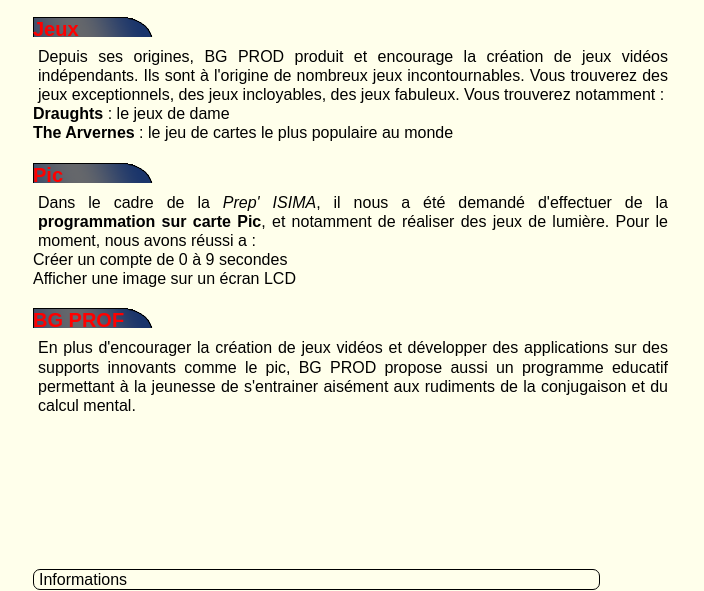
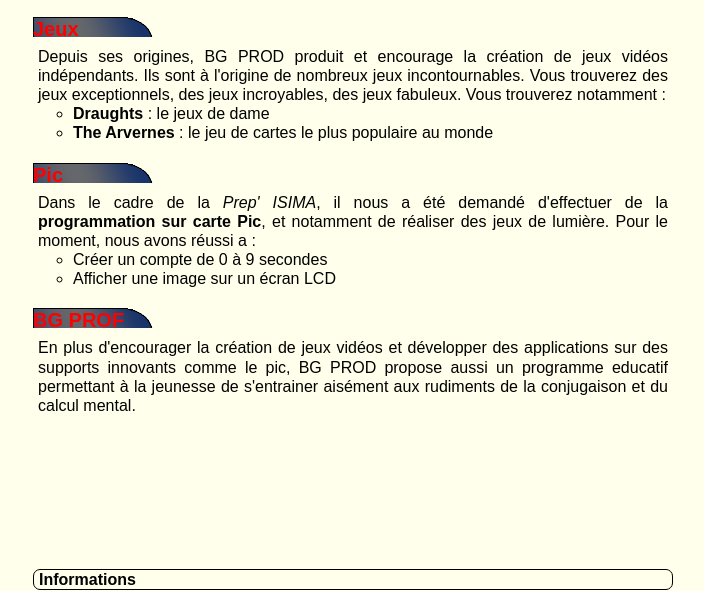
Before and after one commit to BG-Prod/Website, a plain HTML site: page index.html in a window 1280 px wide. Shown: the part 209-800 px from the top of the page, without its empty margins (287-991 px from the left). Drawn offline with Linux system fonts and the light colour scheme; files whose address does not match are found by name.

Commit message:
Footer finished, implemented list
Review list
Enhance sections, p and titles

```diff
--- a/index.html
+++ b/index.html
@@ -41,7 +41,7 @@
 
     <article>
       <h1> Jeux </h1>
-	<p> Depuis ses origines, BG PROD produit et encourage la création de jeux vidéos indépendants. Ils sont à l'origine de nombreux jeux incontournables. Vous trouverez des jeux exceptionnels, des jeux incloyables, des jeux fabuleux. Vous trouverez notamment :</p>
+	<p> Depuis ses origines, BG PROD produit et encourage la création de jeux vidéos indépendants. Ils sont à l'origine de nombreux jeux incontournables. Vous trouverez des jeux exceptionnels, des jeux incroyables, des jeux fabuleux. Vous trouverez notamment :</p>
 	  <ul>
 	    <li> <strong>Draughts</strong> : le jeux de dame </li>
 	    <li> <strong>The Arvernes</strong> : le jeu de cartes le plus populaire au monde </li>
@@ -64,15 +64,12 @@
 	<p> En plus d'encourager la création de jeux vidéos et développer des applications sur des supports innovants comme le pic, BG PROD propose aussi un programme educatif permettant à la jeunesse de s'entrainer aisément aux rudiments de la conjugaison et du calcul mental.</p>
     </article>
   </section>
-
   </div>
 
-    <footer>
-		<p class="hideout"> Informations </p>
+    <footer class="principal">
+		<p class="hideout" id="info"> Informations </p>
       <p>Site web créé par Benjamin et Benoît pour le TP de web de la L2 Informatique.</p>
     </footer>
 
-
-
 </body>
 </html>
--- a/stylesheet.css
+++ b/stylesheet.css
@@ -11,9 +11,9 @@ article, aside, canvas, details, embed,
 figure, figcaption, footer, header, hgroup,
 menu, nav, output, ruby, section, summary,
 time, mark, audio, video {
-	margin: 0;
-	padding: 0;
-	border: 0;
+	margin: 0px;
+	padding: 0px;
+	border: 0px;
 	font-size: 100%;
 	font-family:"Arial", Helvetica, sans-serif  ;
 	vertical-align: baseline;
@@ -91,7 +91,7 @@ footer
 	bottom: 0px;
 	height:2em;
 
-	text-align:center;
+	background-color:#FFFFEB;
 
 	transition-properties: background-color, height;
 	transition-duration: 0s, 2s;
@@ -109,9 +109,7 @@ footer:hover
 	footer p > color:white;
 
 	height:4em;
-	background-image:linear-gradient(white, blue);
-
-	border-radius:10px;
+	background-image:linear-gradient(white, lightblue);
 
 	transition-duration:2s;
 }
@@ -134,6 +132,7 @@ body
 {
 	background-color:#FFFFEB;
 	margin:auto;
+	margin-bottom:2em;
 	width:1280px;
 }
 
@@ -171,6 +170,21 @@ body
 	border-radius:12px;
 }
 
+#info
+{
+		font-weight:bold;
+}
+
+ul
+{
+	margin-left:40px;
+}
+
+ul li
+{
+	list-style-type: circle;
+}
+
 p
 {
 	margin-top:10px;
```
Also changed, not shown: bgprof.html (+4 -3 lines), jeux.html (+5 -3 lines), pic.html (+4 -3 lines).
